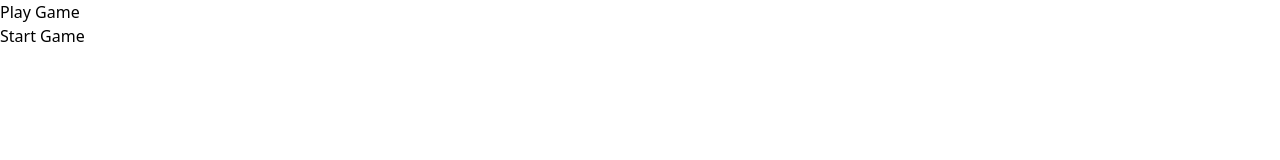
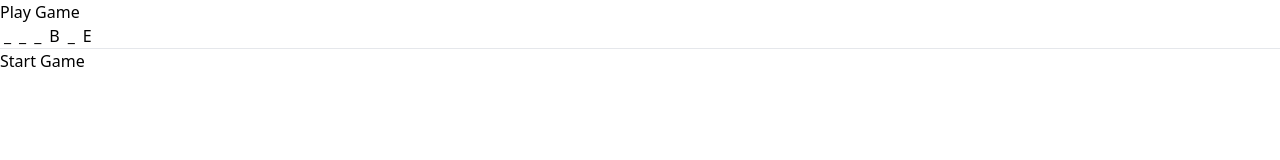
Before and after one commit to Himanshukumar786/Hang-Man, a React (Vite) app: page /play in a window 1280 px wide. Shown: the top 160 px of the page. Built offline with nearby package versions, Linux system fonts and the light colour scheme.

Commit message:
Added Codes

```diff
--- a/src/pages/PlayGame/PlayGame.jsx
+++ b/src/pages/PlayGame/PlayGame.jsx
@@ -1,9 +1,12 @@
 import { Link } from "react-router-dom";
+import MaskedText from "../../components/MaskedText/MaskedText";
 
 function PlayGame(){
     return(
         <div>
             <h1>Play Game</h1>
+            <MaskedText text="humble" usedLetters={['b', 'e']} />
+            <hr/>
             <Link to={'/start'}>Start Game</Link>
         </div>
     )
```
